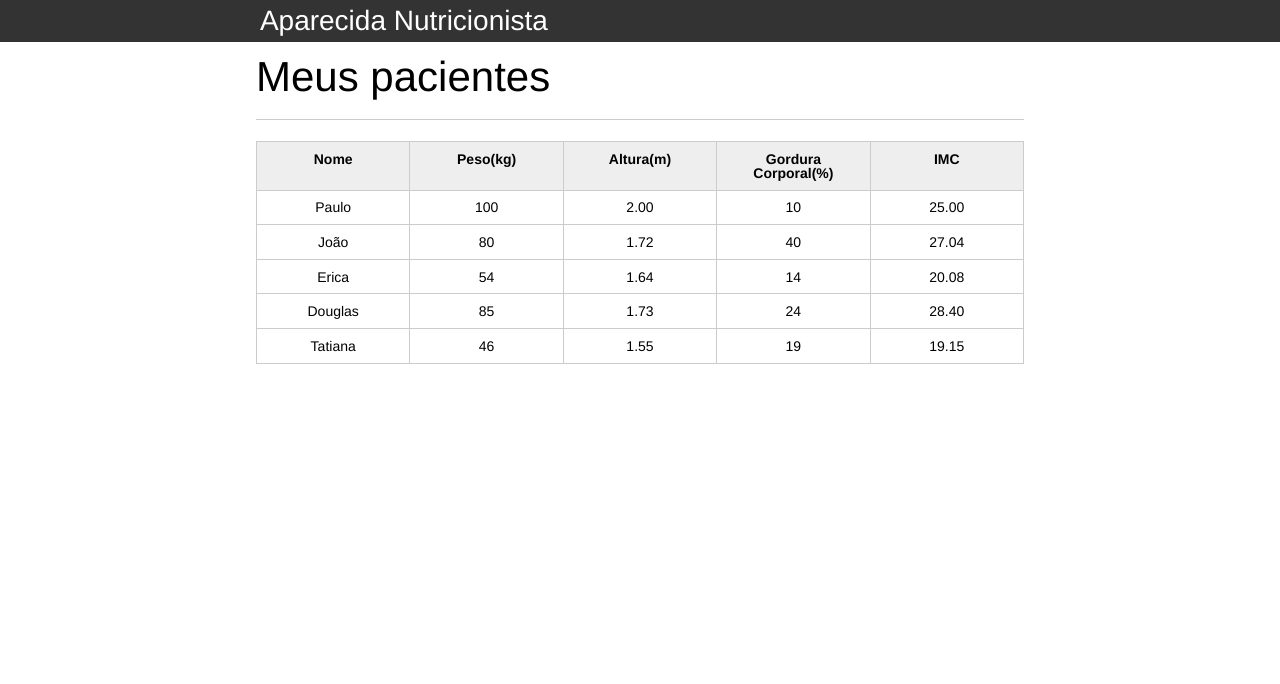
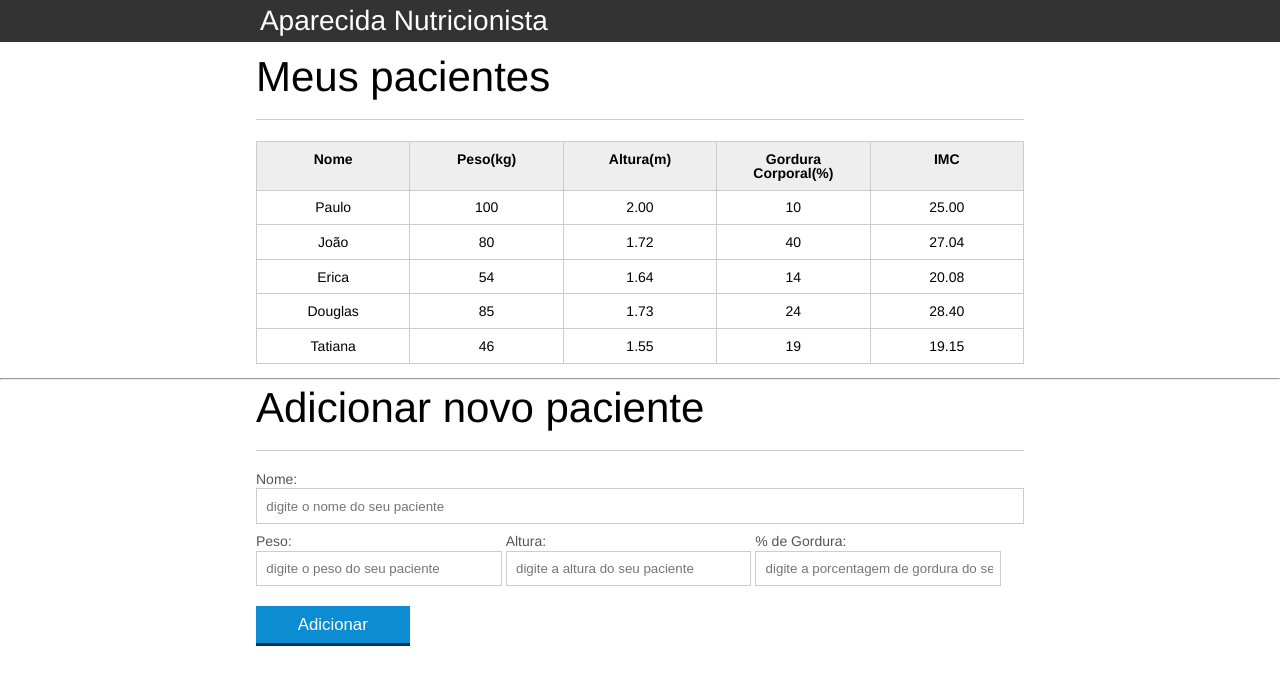
Before and after one commit to augustoinacio/alura-curso-javascript, a plain HTML site: page index.html in a window 1280 px wide. Drawn offline with Linux system fonts and the light colour scheme.

Commit message:
Adicionar form e regra botao

```diff
--- a/index.html
+++ b/index.html
@@ -69,7 +69,30 @@
 						</tr>
 					</tbody>
 				</table>
+			</section>
+			<hr/>
+			<section class="container">
+				<h2 id="titulo-form">Adicionar novo paciente</h2>
+				<form>
+					<div class="">
+						<label for="nome">Nome:</label>
+						<input id="nome" name="nome" type="text" placeholder="digite o nome do seu paciente" class="campo">
+					</div>
+					<div class="grupo">
+						<label for="peso">Peso:</label>
+						<input id="peso" name="peso" type="text" placeholder="digite o peso do seu paciente" class="campo campo-medio">
+					</div>
+					<div class="grupo">
+						<label for="altura">Altura:</label>
+						<input id="altura" name="altura" type="text" placeholder="digite a altura do seu paciente" class="campo campo-medio">
+					</div>
+					<div class="grupo">
+						<label for="gordura">% de Gordura:</label>
+						<input id="gordura" type="text" placeholder="digite a porcentagem de gordura do seu paciente" class="campo campo-medio">
+					</div>
 
+					<button id="adicionar-paciente" class="botao bto-principal">Adicionar</button>
+				</form>
 			</section>
 		</main>
 		<script src="js/principal.js"> </script>
--- a/js/principal.js
+++ b/js/principal.js
@@ -36,3 +36,8 @@ for(var i=0; i < pacientes.length; i++){
     }
     console.log(imc);
 }
+
+var botaoAdicionar = document.querySelector("#adicionar-paciente");
+botaoAdicionar.addEventListener("click", function() {
+    console.log("Oi, cliquei no botão.");
+});
```
